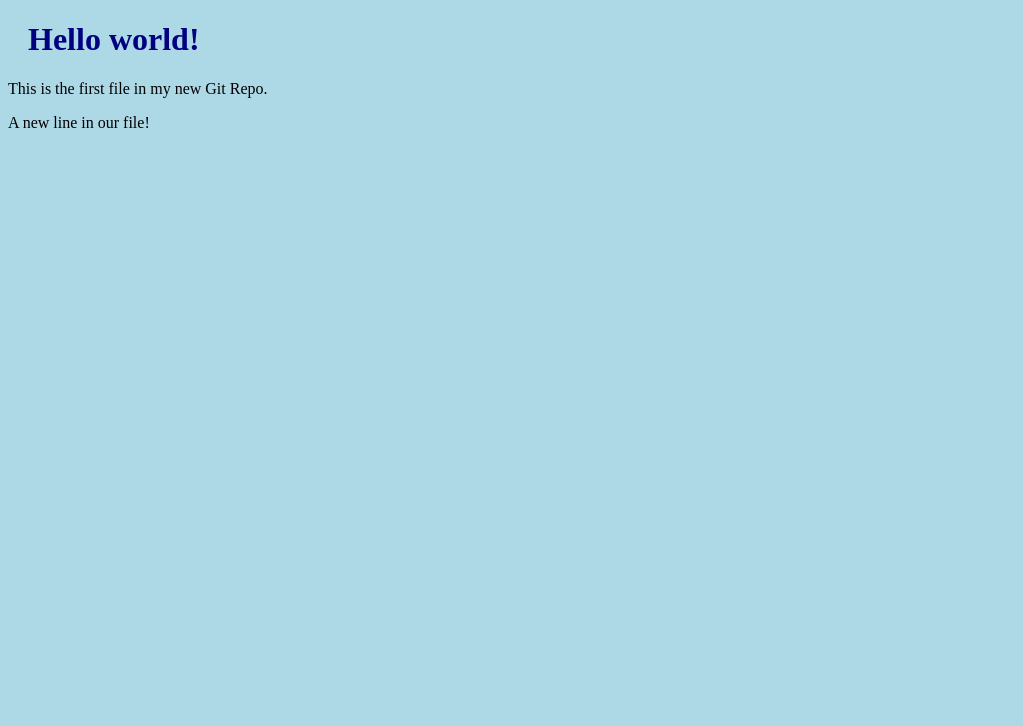
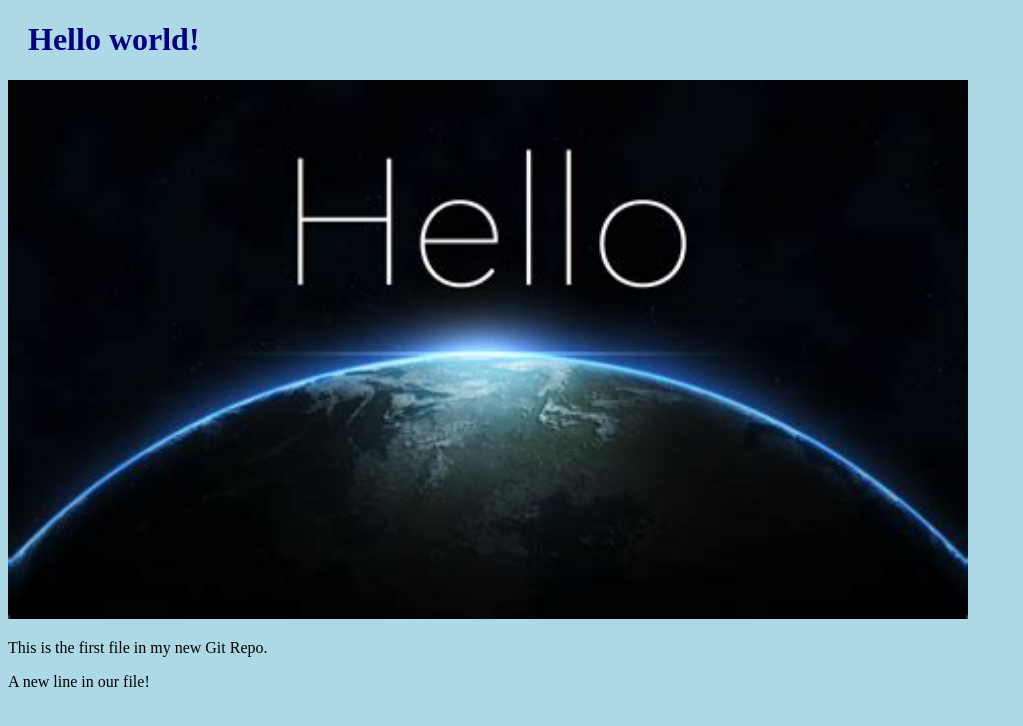
Before and after one commit to Maragk/maragk.github.io, a plain HTML site: page index.html in a window 1280 px wide. Shown: the whole page, without its empty margins (0-1023 px from the left). Drawn offline with Linux system fonts and the light colour scheme.

Commit message:
added image to hello world

```diff
--- a/index.html
+++ b/index.html
@@ -7,6 +7,8 @@
 <body>
 
 <h1>Hello world!</h1>
+<div><img src="hello.jpg" alt="Hello World from Space"
+    style="width:100%;max-width:960px"></div>
 <p>This is the first file in my new Git Repo.</p>
 <p>A new line in our file!</p>
 
```
Also changed, not shown: hello.jpg (added).
